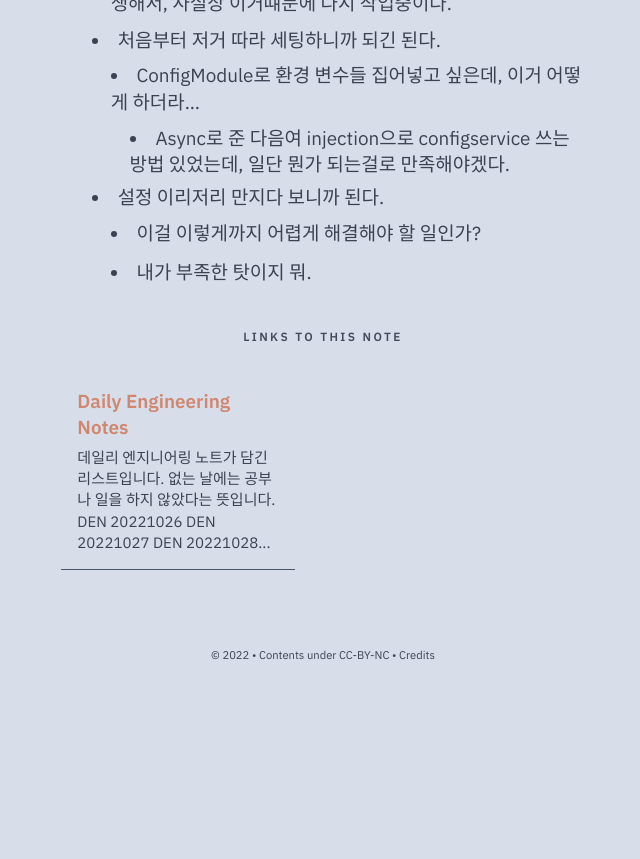
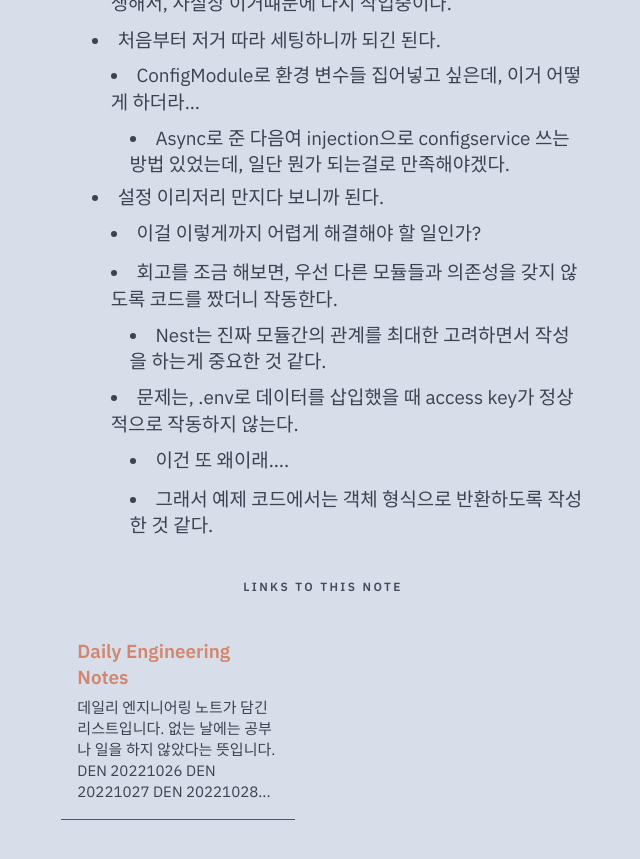
Before and after one commit to timbergrizz/timbergrizz.github.io, a Jekyll site: the page built from _notes/Public/DEN/DEN - 2022-10-31.md, in a window 1280 px wide and 900 px high, scrolled down 1177 px. Shown: the top 859 px of the window, without its empty margins (317-957 px from the left). Built offline with Jekyll 4.4.1, drawn with Linux system fonts in a browser that asks for light colours; comment, search, counter and statistics services are not loaded; before the commit the page ends 1881 px from its top, so only the background shows below that.

Commit message:
Updating Articles

```diff
--- a/_notes/Public/DEN/DEN - 2022-10-31.md
+++ b/_notes/Public/DEN/DEN - 2022-10-31.md
@@ -31,4 +31,8 @@ feed: hide
 			- Async로 준 다음여 injection으로 configservice 쓰는 방법 있었는데, 일단 뭔가 되는걸로 만족해야겠다.
 	- 설정 이리저리 만지다 보니까 된다.
 		- 이걸 이렇게까지 어렵게 해결해야 할 일인가?
-		- 내가 부족한 탓이지 뭐.
+		- 회고를 조금 해보면, 우선 다른 모듈들과 의존성을 갖지 않도록 코드를 짰더니 작동한다.
+			- Nest는 진짜 모듈간의 관계를 최대한 고려하면서 작성을 하는게 중요한 것 같다.
+		- 문제는, .env로 데이터를 삽입했을 때 access key가 정상적으로 작동하지 않는다.
+			- 이건 또 왜이래....
+			- 그래서 예제 코드에서는 객체 형식으로 반환하도록 작성한 것 같다.
```
